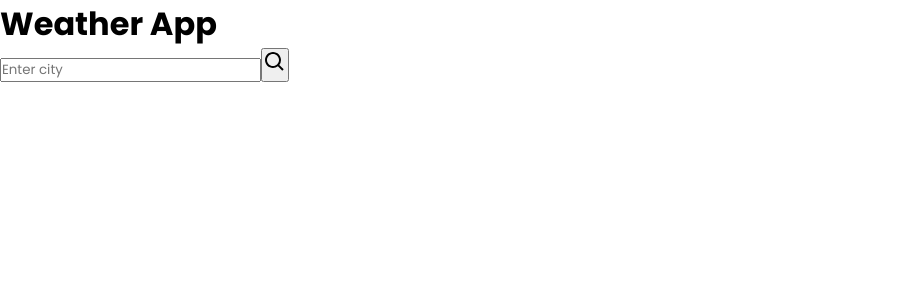
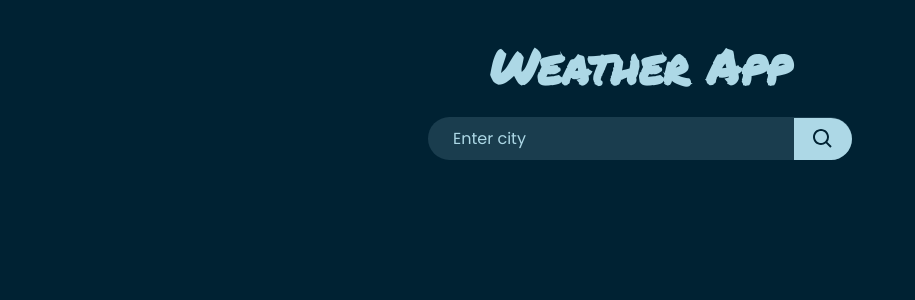
Before and after one commit to hoiregeno/my-projects, a React (Vite) app in the folder React Projects/weather-app/: page / in a window 1280 px wide. Shown: the top 300 px of the page, without its empty margins (0-915 px from the left). Built offline with nearby package versions, Linux system fonts and the light colour scheme.

Commit message:
Added styles to WeatherApp.css

```diff
--- a/React Projects/weather-app/src/Components/WeatherApp.css
+++ b/React Projects/weather-app/src/Components/WeatherApp.css
@@ -1,4 +1,10 @@
 @import url('https://fonts.googleapis.com/css2?family=Permanent+Marker&family=Poppins:wght@400;500;600;700;800&display=swap');
+
+:root{
+    --dark-clr: hsl(200, 100%, 10%);
+    --light-blue-clr: hsl(195, 53%, 79%);
+    --border-clr: hsla(195, 53%, 79%, 0.15);
+}
 
 *{
     margin: 0;
@@ -6,3 +12,113 @@
     box-sizing: border-box;
     font-family: 'Poppins', sans-serif;
 }
+
+body {
+    min-height: 100vh;
+    display: flex;
+    justify-content: center;
+    padding: min(2rem, 7%);
+    background-color: var(--dark-clr);
+}
+
+h1{
+    font-family: "Permanent Marker", sans-serif;
+    font-size: clamp(2rem, 0.75rem + 4vw, 3rem);
+    color: var(--light-blue-clr);
+    margin-bottom: 1rem;
+    text-align: center;
+}
+
+.weather-form{
+    display: flex;
+    align-items: center;
+    justify-content: space-between;
+    background-color: var(--border-clr);
+    border-radius: 50px;
+    min-width: 300px;
+}
+
+.weather-form input[type="text"]{
+    flex-grow: 1;
+    min-width: 0;
+    font-size: 1rem;
+    padding: .5rem 1.5rem;
+    border: 1.5px solid transparent;
+    border-radius: 50px 0 0 50px;
+    outline: none;
+    color: var(--light-blue-clr);
+    background: none;
+    overflow: hidden;
+}
+
+.weather-form input[type="text"]::placeholder{
+    color: var(--light-blue-clr);
+}
+
+.weather-form input[type="text"]:focus{
+    border: 1.5px solid var(--light-blue-clr);
+}
+
+.weather-form button{
+    flex-shrink: 0;
+    display: flex;
+    align-items: center;
+    border: 1.5px solid transparent;
+    padding: .5rem 1rem;
+    border-radius: 0 50px 50px 0;
+    cursor: pointer;
+    background-color: var(--light-blue-clr);
+    fill: var(--dark-clr);
+}
+
+.error-display{
+    font-size: clamp(1rem, 0.375rem + 2vw, 1.5rem);
+    font-weight: 600;
+    background-color: var(--light-blue-clr);
+    color: var(--dark-clr);
+    padding: 1rem 2rem;
+    text-align: center;
+    margin-top: 2rem;
+    border-radius: 20px;
+    box-shadow: 0 0 10px hsl(195, 53%, 79%);
+}
+
+.card{
+    display: flex;
+    flex-direction: column;
+    align-items: center;
+    background-color: var(--light-blue-clr);
+    color: var(--dark-clr);
+    padding: 2rem;
+    margin-top: 2rem;
+    border-radius: 20px;
+    box-shadow: 0 0 10px hsl(195, 53%, 79%);
+}
+
+.city-display {
+    font-size: clamp(1.5rem, 0.875rem + 2vw, 2rem);
+    font-weight: 800;
+    margin-bottom: 1rem;
+}
+
+.temp-display{
+    font-size: clamp(1.5rem, 0.875rem + 2vw, 2rem);
+    font-weight: 600;
+    margin-bottom: .5rem;
+}
+
+.humidity-display{
+    font-size: 1.15rem;
+    font-weight: 500;
+    margin-bottom: 1rem;
+}
+
+.desc-display{
+    font-size: 1.5rem;
+    font-weight: 600;
+    text-transform: capitalize;
+}
+
+.weather-emoji-display{
+    font-size: 5rem;
+}
```
